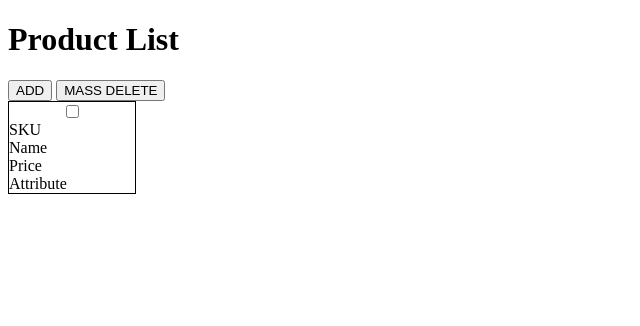
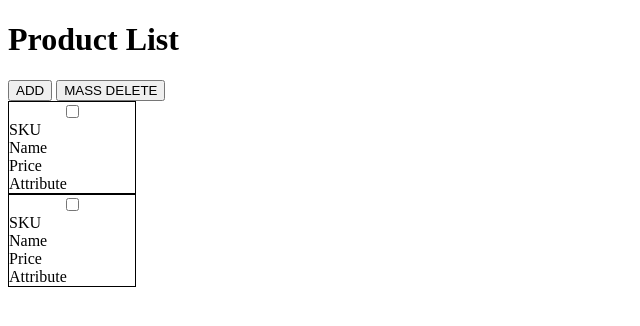
Before and after one commit to TimTimDev/scandi-test, a PHP site: page / in a window 1280 px wide. Shown: the top 326 px of the page, without its empty margins (0-640 px from the left). Run offline with PHP 8.4, Linux system fonts and the light colour scheme.

Commit message:
separated php code

```diff
--- a/index.php
+++ b/index.php
@@ -1,29 +1,8 @@
-<!DOCTYPE html>
-<html lang="en">
-<head>
-    <meta charset="UTF-8">
-    <meta http-equiv="X-UA-Compatible" content="IE=edge">
-    <meta name="viewport" content="width=device-width, initial-scale=1.0">
-    <link rel="stylesheet" href="style.css">
-    <title>Product List</title>
-</head>
-<body>
-    <div class="product-list-header">
-        <h1>Product List</h1>
-        <a href="product-add.php"><button>ADD</button></a>
-        <button id="delete-product-btn">MASS DELETE</button>
-    </div>
+<?php
 
-    <div class="product-list">
-        <div class="product">
-        <?php
-            echo "<input type='checkbox' name='delete-checkbox' id='delete-checkbox'>";
-            echo "<span>SKU</span>";
-            echo "<span>Name</span>";
-            echo "<span>Price</span>";
-            echo "<span>Attribute</span>";
-        ?>
-        </div>
-    </div>
-</body>
-</html>
+$sku = "SKU";
+$name = "Name";
+$price = "Price";
+$attribute = "Attribute";
+
+require 'index.view.php';
--- /dev/null
+++ b/index.view.php
@@ -0,0 +1,36 @@
+<!DOCTYPE html>
+<html lang="en">
+<head>
+    <meta charset="UTF-8">
+    <meta http-equiv="X-UA-Compatible" content="IE=edge">
+    <meta name="viewport" content="width=device-width, initial-scale=1.0">
+    <link rel="stylesheet" href="style.css">
+    <title>Product List</title>
+</head>
+<body>
+    <header class="product-list-header">
+        <h1>Product List</h1>
+        <div class="header-btns">
+            <a href="product-add.php" class="btn"><button>ADD</button></a>
+            <button id="delete-product-btn" class="btn">MASS DELETE</button>
+        </div>
+    </header>
+
+    <div class="product-list">
+        <div class="product">
+            <input type='checkbox' name='delete-checkbox' id='delete-checkbox'>
+            <span><?= $sku ?></span>
+            <span><?= $name ?></span>
+            <span><?= $price ?></span>
+            <span><?= $attribute ?></span>
+        </div>
+        <div class="product">
+            <input type='checkbox' name='delete-checkbox' id='delete-checkbox'>
+            <span><?= $sku ?></span>
+            <span><?= $name ?></span>
+            <span><?= $price ?></span>
+            <span><?= $attribute ?></span>
+        </div>
+    </div>
+</body>
+</html>
```
Also changed, not shown: product-add.php (+7 -7 lines).
